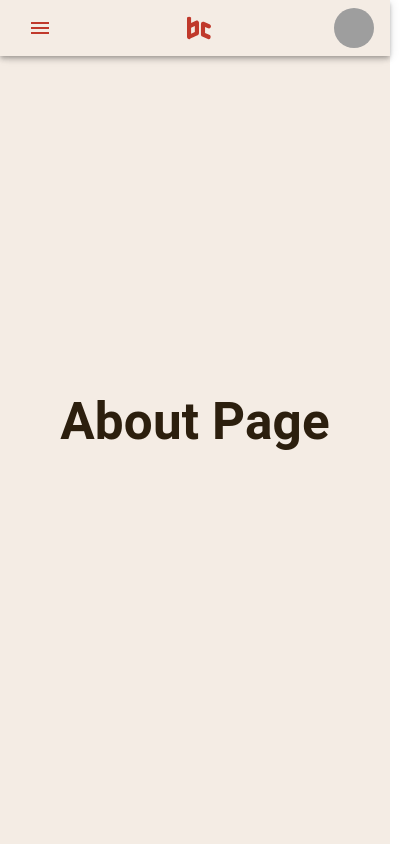
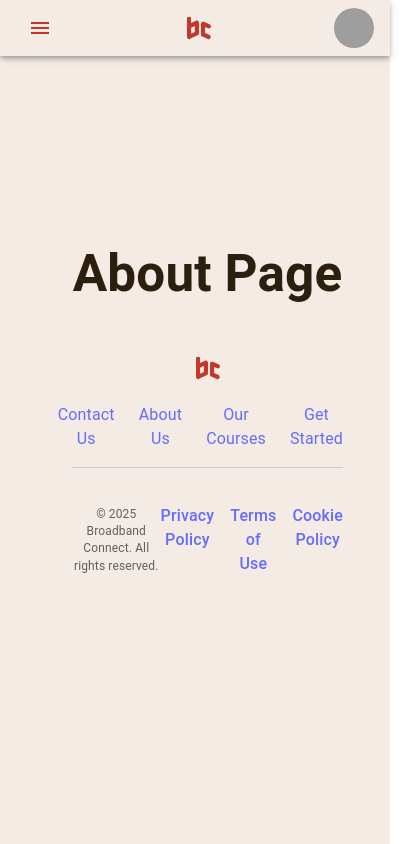
Before and after one commit to alexoserna/broadband-connect, a React (Vite) app in the folder client/: page /about in a window 390 px wide. Shown: the whole page, 415 px wide, since content can reach past the window. Built offline with nearby package versions, Linux system fonts and the light colour scheme; grey boxes are pictures that could not be loaded.

Commit message:
Added the responsive footer component to the project

```diff
--- a/client/src/App.jsx
+++ b/client/src/App.jsx
@@ -5,6 +5,7 @@ import CoursePost from './pages/CoursePost';
 import Careers from './pages/Careers';
 import Contact from './pages/Contact';
 import About from './pages/About';
+import Footer from './components/Footer';
 
 import { useState } from 'react'
 import { BrowserRouter as Router, Routes, Route, Link } from 'react-router-dom';
@@ -26,7 +27,7 @@ function App() {
         <Route path="/contact" element={<Contact />} />
         <Route path="/about" element={<About />} />
       </Routes>
-
+      <Footer />
     </>
   )
 }
--- /dev/null
+++ b/client/src/components/Footer.jsx
@@ -0,0 +1,84 @@
+import { Link } from "react-router-dom";
+import { SvgIcon, Typography } from "@mui/material";
+import Box from "@mui/material/Box";
+import { useTheme } from "@mui/material/styles";
+import Grid from "@mui/material/Grid2";
+
+const Footer = () => {
+
+    const theme = useTheme();
+
+    return (
+        <Box sx={{
+            padding: '20px 40px', // Padding for the footer
+            marginTop: 'auto', // Pushes the footer to the bottom
+            width: '90vw',
+        }}>
+            {/* Main content inside the footer */}
+            <Grid container alignItems="center" spacing={2}>
+                {/* Left section - Logo and navigation links */}
+                <Grid size={{ xs: 12, md: 6 }}>
+                    <SvgIcon sx={{ color: theme.palette.primary.main }}>
+                        {/* credit: cog icon from https://heroicons.com */}
+                        <svg
+                            id="Layer_2"
+                            data-name="Layer 2"
+                            xmlns="http://www.w3.org/2000/svg"
+                            viewBox="0 0 925.51 864.13"
+                        >
+                            <path fill="currentColor" className="cls-1" d="M36.71,849.21c21.5,14.84,48.94,16.6,79.37,5.11,20.35-17.93,282.13-134.28,293.31-139.24,45.64-20.8,53.64-50.79,52.94-102.35V224.75c-.81-27.37-13.7-51.07-35.35-64.96-23.48-15.07-54.03-16.48-83.81-3.89l-185.87,87.47.57-218.21C107.69-8.4,54.59-8.39,0,25.2v750.52c-.02,29.24,14.39,58.08,36.71,73.49ZM157.31,424.16l144.88-67.49v226.46l-144.88,66.91v-225.88Z" />
+                            <path fill="currentColor" className="cls-2" d="M869.61,286.66l-222.09-93.15c-52.57-18.48-110.19,9.09-110.19,93.15v389.65c-.6,41.14,16.56,69.59,51.69,85.2l238.94,99.78c80.78,22.45,117.1-123.83,50.74-160.56l-182.33-77.25v-225.5l117.31,48.11c122.89,30.02,147.8-122.84,55.93-159.44Z" />
+                        </svg>
+                    </SvgIcon>
+                </Grid>
+
+                {/* Center section - Navigation Links */}
+                <Grid size={{ xs: 12, md: 6 }}>
+                    <Box sx={{ display: 'flex', justifyContent: 'flex-end', gap: 3, color: theme.palette.text.primary}}>
+                        <Typography component={Link} to={`/contact`} sx={{ textAlign: 'center' }}>
+                            Contact Us
+                        </Typography>
+                        <Typography component={Link} to={`/about`} sx={{ textAlign: 'center' }}>
+                            About Us
+                        </Typography>
+                        <Typography component={Link} to={`/courses`} sx={{ textAlign: 'center' }}>
+                            Our Courses
+                        </Typography>
+                        <Typography component={Link} to={`/#`} sx={{ textAlign: 'center' }}>
+                            Get Started
+                        </Typography>
+                    </Box>
+                </Grid>
+            </Grid>
+
+            {/* Bottom section - Copyright and policy links */}
+            <Box sx={{
+                borderTop: '1px solid #ccc', // Border on top
+                marginTop: 2,
+                paddingTop: 2,
+                display: 'flex',
+                justifyContent: 'space-between',
+                alignItems: 'center',
+                py: '36px'
+            }}>
+                <Typography variant="body2" color="textSecondary" sx={{ fontSize: 12 }}>
+                    © 2025 Broadband Connect. All rights reserved.
+                </Typography>
+
+                <Box sx={{ display: 'flex', gap: 2 }}>
+                    <Link href="#" sx={{ color: '#5a5a5a', fontSize: 12, textDecoration: 'none' }}>
+                        Privacy Policy
+                    </Link>
+                    <Link href="#" sx={{ color: '#5a5a5a', fontSize: 12, textDecoration: 'none' }}>
+                        Terms of Use
+                    </Link>
+                    <Link href="#" sx={{ color: '#5a5a5a', fontSize: 12, textDecoration: 'none' }}>
+                        Cookie Policy
+                    </Link>
+                </Box>
+            </Box>
+        </Box>
+    );
+}
+
+export default Footer;
```
Lines whose indentation alone changed are shown as unchanged.
